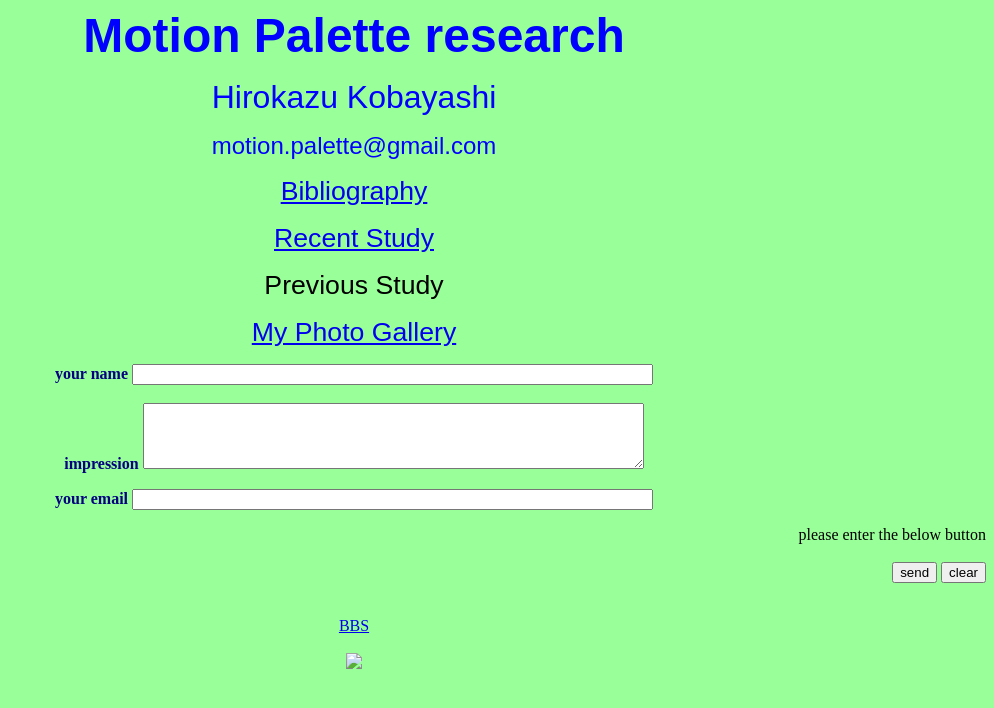
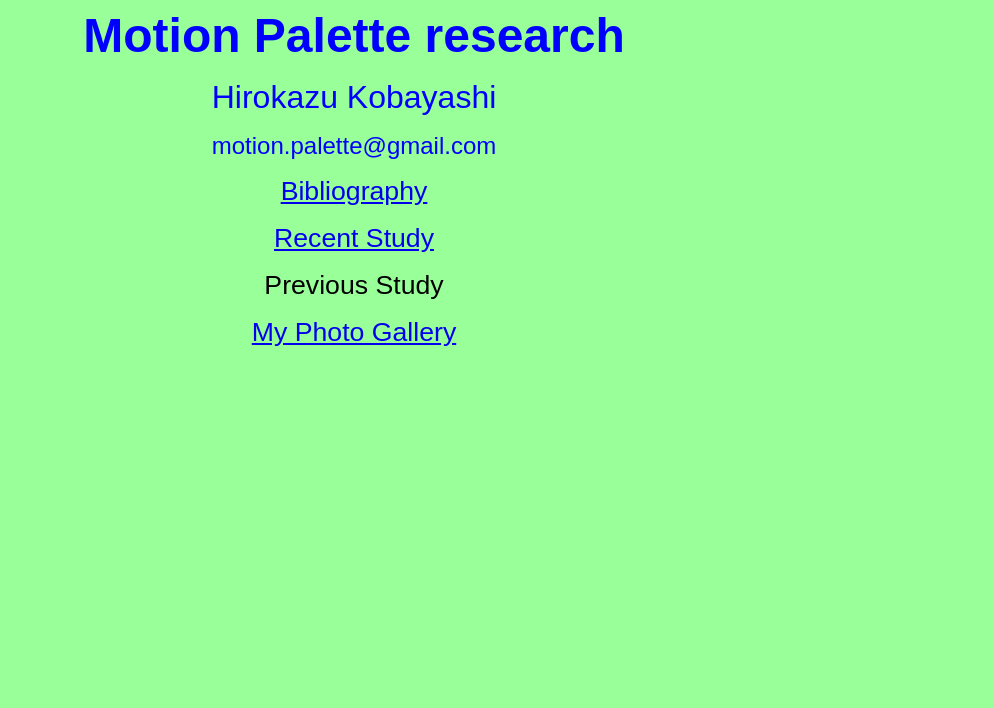
Before and after one commit to motion-palette/motion-palette.github.io_ori, a plain HTML site: page index.html in a window 1280 px wide. Shown: the whole page, without its empty margins (286-1280 px from the left). Drawn offline with Linux system fonts and the light colour scheme.

Commit message:
delete BBS

```diff
--- a/index.html
+++ b/index.html
@@ -26,25 +26,7 @@ Study</small></font></small></p>
  face="Arial, Helvetica, sans-serif"><small><a
  href="MyPhotoGallery.html">My Photo Gallery</a></small></font></small></p>
 <p>  </p>
-<form method="post" action="/cgi-bin/formmail.cgi"> <input
- type="hidden" name="MAILTO" value="h.kobayashi@acm.org"><input
- type="hidden" name="NEXTPAGE"
- value="http://hw001.gate01.com/motion-palette/">
-  <p><font color="#000080"><b>your name</b></font> <input type="text"
- name="PAGETITLE" size="62"><br>
-  <br>
-  <font color="#000080"><b>impression</b></font> <textarea
- name="COMMENT" rows="4" cols="60"></textarea></p>
-  <p> <font color="#000080"><b>your email</b> <input name="MAILACOUNT"
- size="62"></font> <br>
-  </p>
-  <p align="right"><font size="3">please enter the below button</font> <br>
-  <br>
-  <input type="submit" value="send"> <input type="reset" value="clear"></p>
-  <br>
-  <a href="/cgi-bin/bbs.cgi?motion-palette">BBS</a><br>
-  <br>
-  <img src="/cgi-bin/Count.cgi?df=motion-palette.1"></form>
+
 </div>
 </body>
 </html>
```
